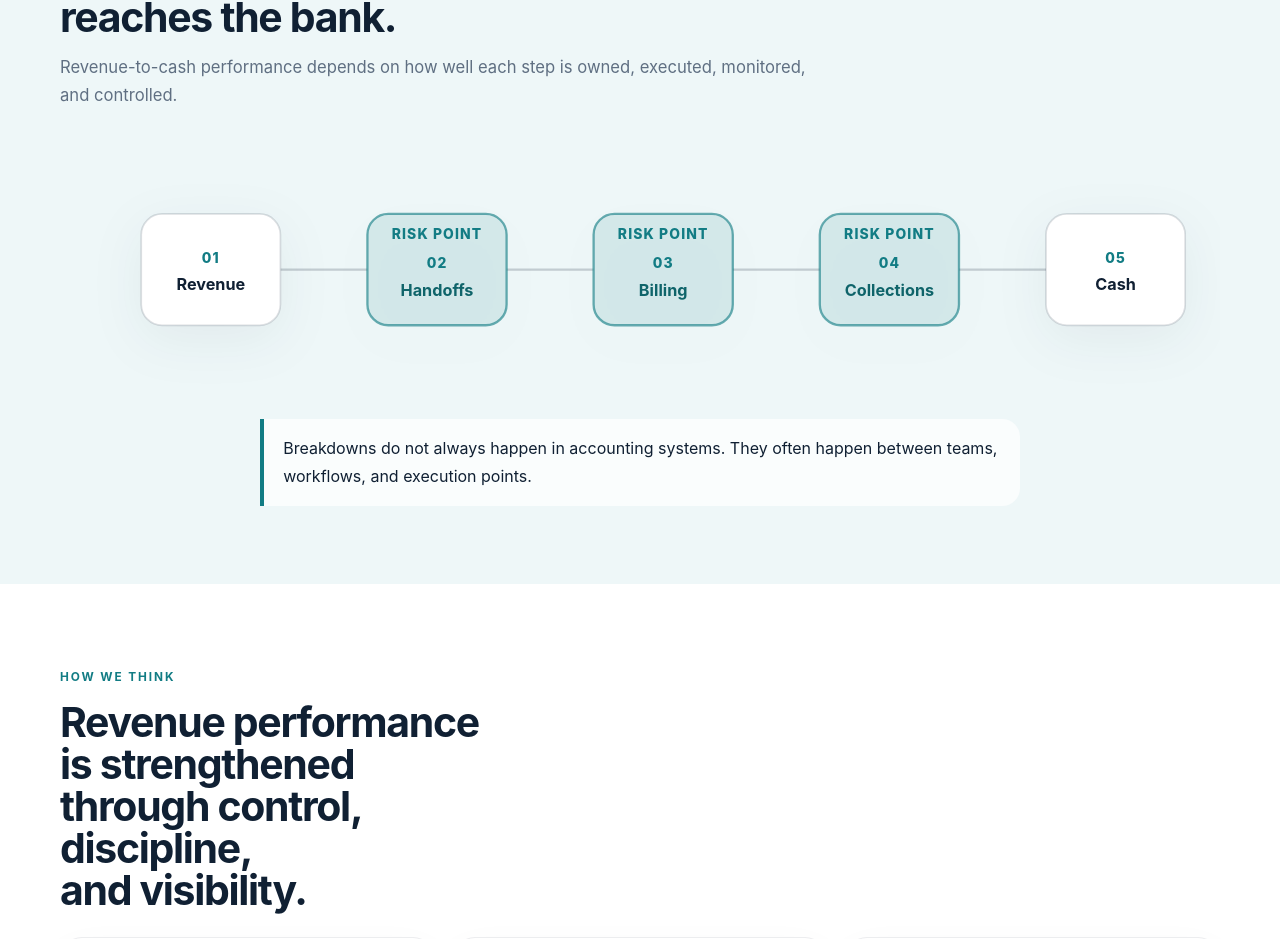
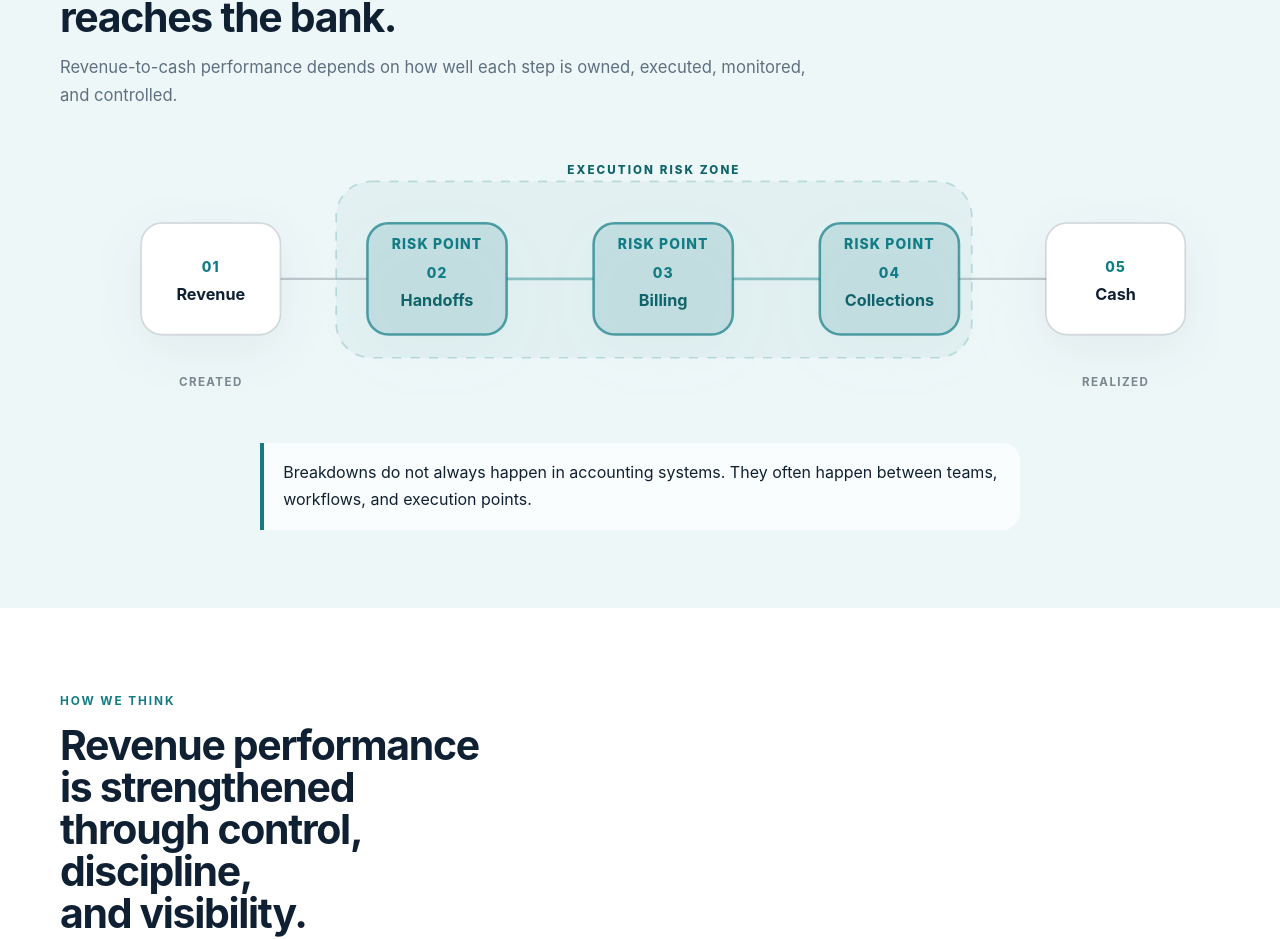
Before and after one commit to pjechete/prosperity-heritage-Advisory-Services, a Next.js app: page / in a window 1280 px wide. Shown: the part 2695-3634 px from the top of the page. Built offline with nearby package versions, Linux system fonts and the light colour scheme.

Commit message:
Update RevenueCashDiagram.tsx

```diff
--- a/src/app/components/RevenueCashDiagram.tsx
+++ b/src/app/components/RevenueCashDiagram.tsx
@@ -16,23 +16,36 @@ export default function RevenueCashDiagram({ compact = false }: Props) {
   return (
     <div className={`revenue-cash-svg-wrap ${compact ? 'compact' : ''}`}>
       <svg
-        viewBox="0 0 1000 220"
+        viewBox="0 0 1000 240"
         xmlns="http://www.w3.org/2000/svg"
         role="img"
         aria-label="Revenue to cash execution model"
       >
         <title>Revenue to Cash Execution Model</title>
 
-        <line x1="190" y1="110" x2="265" y2="110" className="rc-line" />
-        <line x1="385" y1="110" x2="460" y2="110" className="rc-line" />
-        <line x1="580" y1="110" x2="655" y2="110" className="rc-line" />
-        <line x1="775" y1="110" x2="850" y2="110" className="rc-line" />
+        <rect
+          x="238"
+          y="34"
+          width="548"
+          height="152"
+          rx="30"
+          className="rc-risk-zone"
+        />
+
+        <text x="512" y="28" textAnchor="middle" className="rc-zone-label">
+          EXECUTION RISK ZONE
+        </text>
+
+        <line x1="190" y1="118" x2="265" y2="118" className="rc-line" />
+        <line x1="385" y1="118" x2="460" y2="118" className="rc-line risk-line" />
+        <line x1="580" y1="118" x2="655" y2="118" className="rc-line risk-line" />
+        <line x1="775" y1="118" x2="850" y2="118" className="rc-line" />
 
         {steps.map((step, index) => (
           <g
             key={step.label}
             className={`rc-card ${step.risk ? 'risk' : ''}`}
-            transform={`translate(${step.x}, 62)`}
+            transform={`translate(${step.x}, 70)`}
           >
             <rect width="120" height="96" rx="18" />
 
@@ -56,6 +69,13 @@ export default function RevenueCashDiagram({ compact = false }: Props) {
             </text>
           </g>
         ))}
+
+        <text x="130" y="210" textAnchor="middle" className="rc-endpoint-label">
+          Created
+        </text>
+        <text x="910" y="210" textAnchor="middle" className="rc-endpoint-label">
+          Realized
+        </text>
       </svg>
 
       <style jsx>{`
@@ -72,9 +92,28 @@ export default function RevenueCashDiagram({ compact = false }: Props) {
           display: block;
         }
 
+        .rc-risk-zone {
+          fill: rgba(18, 124, 132, 0.055);
+          stroke: rgba(18, 124, 132, 0.22);
+          stroke-width: 1.5;
+          stroke-dasharray: 8 8;
+        }
+
+        .rc-zone-label {
+          fill: #0f646a;
+          font-size: 10px;
+          font-weight: 800;
+          letter-spacing: 0.18em;
+        }
+
         .rc-line {
-          stroke: rgba(16, 32, 51, 0.2);
+          stroke: rgba(16, 32, 51, 0.22);
           stroke-width: 2;
+        }
+
+        .rc-line.risk-line {
+          stroke: rgba(18, 124, 132, 0.42);
+          stroke-width: 2.4;
         }
 
         .rc-card rect {
@@ -85,13 +124,15 @@ export default function RevenueCashDiagram({ compact = false }: Props) {
           transition:
             transform 0.22s ease,
             stroke 0.22s ease,
-            fill 0.22s ease;
+            fill 0.22s ease,
+            filter 0.22s ease;
         }
 
         .rc-card.risk rect {
-          fill: rgba(18, 124, 132, 0.12);
-          stroke: rgba(18, 124, 132, 0.62);
-          stroke-width: 2;
+          fill: rgba(18, 124, 132, 0.14);
+          stroke: rgba(18, 124, 132, 0.7);
+          stroke-width: 2.2;
+          filter: drop-shadow(0 16px 26px rgba(18, 124, 132, 0.12));
         }
 
         .rc-card text {
@@ -119,10 +160,19 @@ export default function RevenueCashDiagram({ compact = false }: Props) {
           letter-spacing: 0.12em;
         }
 
+        .rc-endpoint-label {
+          fill: rgba(16, 32, 51, 0.52);
+          font-size: 10px;
+          font-weight: 700;
+          letter-spacing: 0.12em;
+          text-transform: uppercase;
+        }
+
         .rc-card:hover rect {
-          fill: rgba(18, 124, 132, 0.16);
+          fill: rgba(18, 124, 132, 0.18);
           stroke: #0f646a;
           transform: translateY(-4px);
+          filter: drop-shadow(0 18px 28px rgba(18, 124, 132, 0.16));
         }
       `}</style>
     </div>
```
